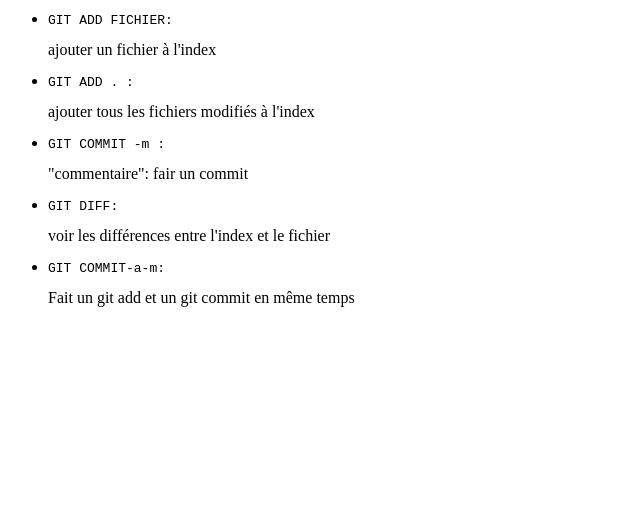
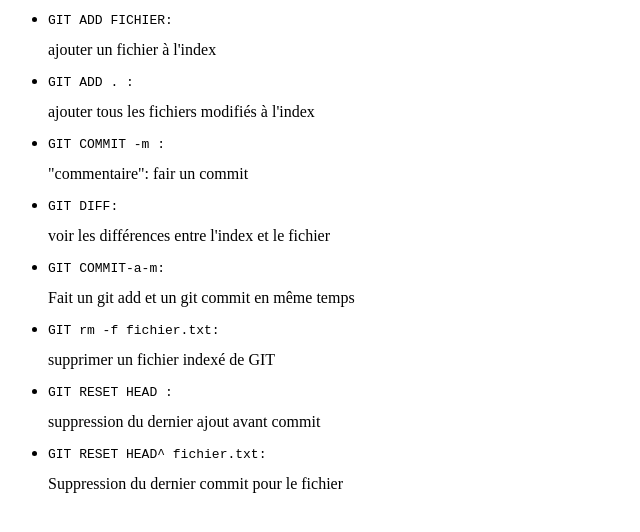
Before and after one commit to dauphine23/projetGit, a plain HTML site: page index.html in a window 1280 px wide. Shown: the part 132-664 px from the top of the page, without its empty margins (0-640 px from the left). Drawn offline with Linux system fonts and the light colour scheme.

Commit message:
encore ajout

```diff
--- a/index.html
+++ b/index.html
@@ -13,6 +13,9 @@
 		<li><pre>GIT COMMIT -m :</pre>"commentaire": fair un commit </li>
 		<li><pre>GIT DIFF:</pre>voir les différences entre l'index et le fichier</li>
 		<li><pre>GIT COMMIT-a-m:</pre>Fait un git add et un git commit en même temps </li>
+		<li><pre>GIT rm -f fichier.txt: </pre> supprimer un fichier indexé de GIT</li>
+		<li><pre>GIT RESET HEAD :</pre> suppression du dernier ajout avant commit</li>
+		<li><pre>GIT RESET HEAD^ fichier.txt: </pre> Suppression du dernier commit pour le fichier</li>
 	</ul>
 </body>
 </html>
```
